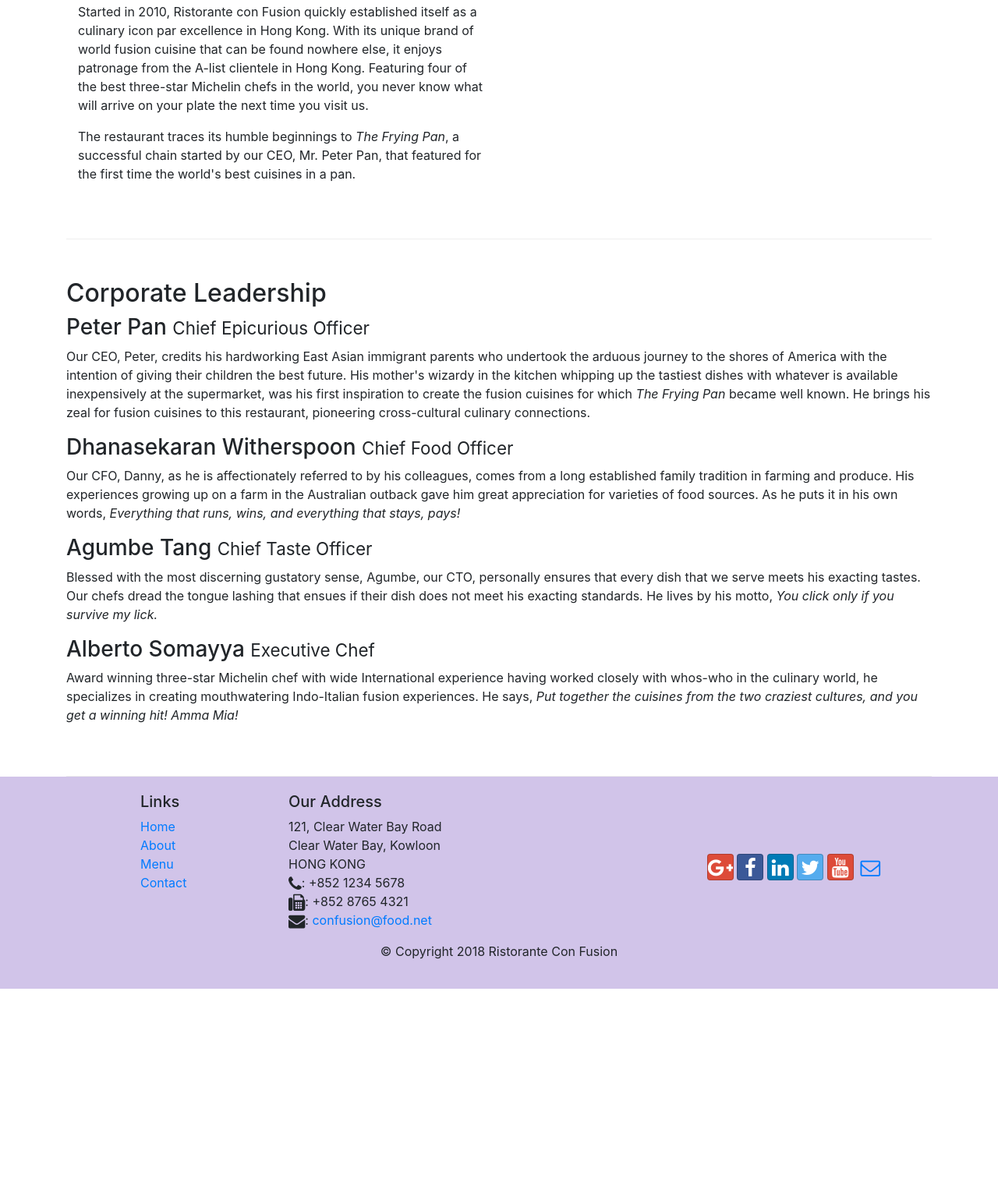
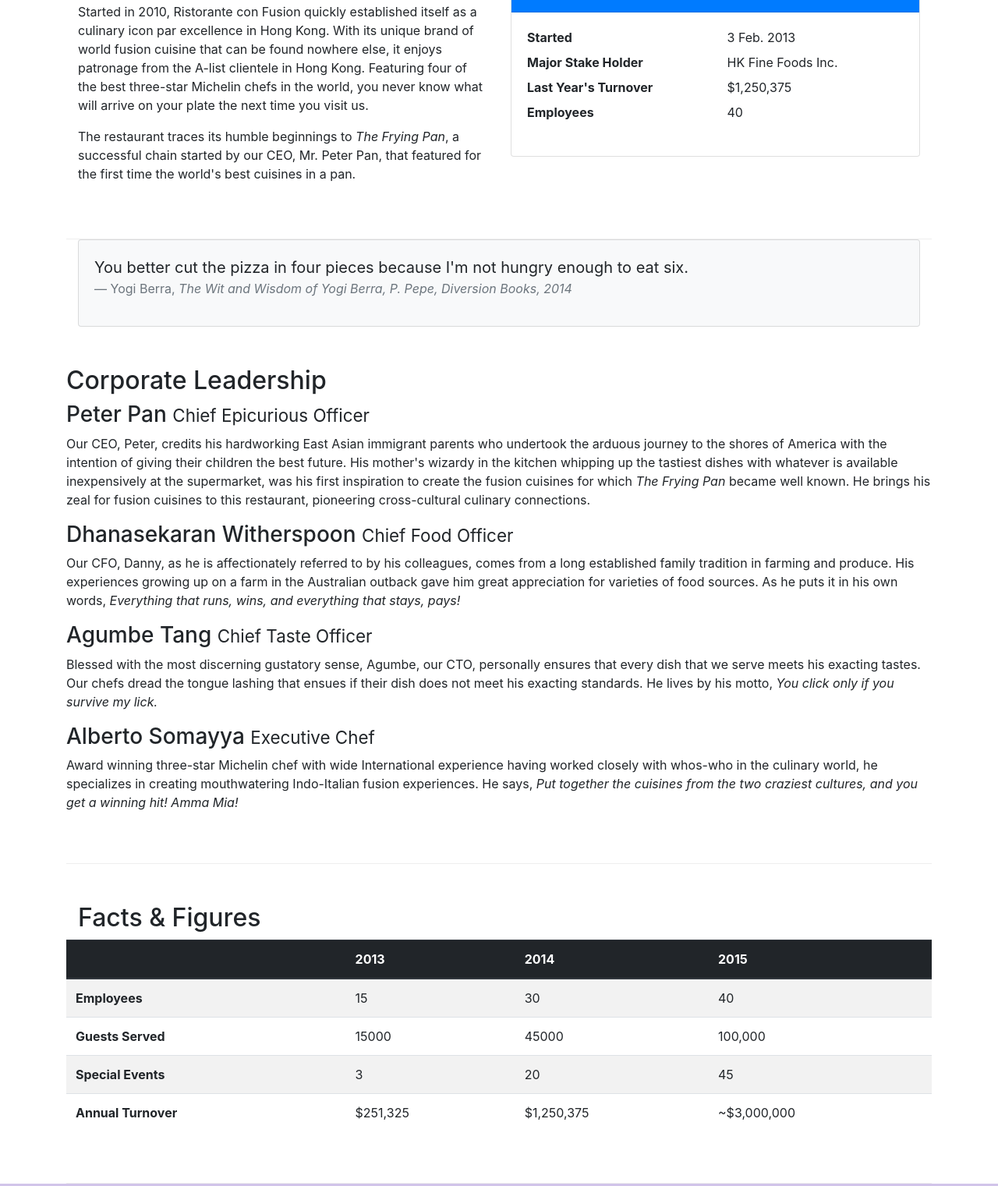
Before and after one commit to Nikhil-Gupta-prog/Bootstrap-practice, a website: page aboutus.html in a window 1280 px wide. Shown: the part 558-2079 px from the top of the page at 78% size. Before the commit the page ends 1826 px from the top, so only its background shows below. Drawn offline with nearby package versions, Linux system fonts and the light colour scheme.

Commit message:
Add tables and cards in aboutus page

```diff
--- a/aboutus.html
+++ b/aboutus.html
@@ -66,7 +66,35 @@
                 <p>Started in 2010, Ristorante con Fusion quickly established itself as a culinary icon par excellence in Hong Kong. With its unique brand of world fusion cuisine that can be found nowhere else, it enjoys patronage from the A-list clientele in Hong Kong.  Featuring four of the best three-star Michelin chefs in the world, you never know what will arrive on your plate the next time you visit us.</p>
                 <p>The restaurant traces its humble beginnings to <em>The Frying Pan</em>, a successful chain started by our CEO, Mr. Peter Pan, that featured for the first time the world's best cuisines in a pan.</p>
             </div>
-            <div col-12 col-sm>
+
+            <div class="col-12 col-sm-6">
+                <div class="card">
+                    <h3 class="card-header bg-primary text-white">Facts At a Glance</h3>
+                    <div class="card-body">
+                        <dl class="row">
+                            <dt class="col-6">Started</dt>
+                            <dd class="col-6">3 Feb. 2013</dd>
+                            <dt class="col-6">Major Stake Holder</dt>
+                            <dd class="col-6">HK Fine Foods Inc.</dd>
+                            <dt class="col-6">Last Year's Turnover</dt>
+                            <dd class="col-6">$1,250,375</dd>
+                            <dt class="col-6">Employees</dt>
+                            <dd class="col-6">40</dd>
+                        </dl>
+                    </div>
+                </div>
+            </div>
+        </div>
+        <div class="col-12">
+            <div class="card card-body bg-light">
+                <blockquote class="blockquote">
+                    <p class="mb-0">You better cut the pizza in four pieces because
+                        I'm not hungry enough to eat six.</p>
+                    <footer class="blockquote-footer">Yogi Berra,
+                        <cite title="Source Title">The Wit and Wisdom of Yogi Berra,
+                        P. Pepe, Diversion Books, 2014</cite>
+                    </footer>
+                </blockquote>
             </div>
         </div>
 
@@ -84,6 +112,53 @@
                 <p class="d-none d-sm-block">Award winning three-star Michelin chef with wide International experience having worked closely with whos-who in the culinary world, he specializes in creating mouthwatering Indo-Italian fusion experiences. He says, <em>Put together the cuisines from the two craziest cultures, and you get a winning hit! Amma Mia!</em></p>
             </div>
        </div>
+
+       <div class="row row-content">
+            <div class="col-12 col-sm-9">
+                <h2>Facts &amp; Figures</h2>
+            </div>
+            <div class="col-12 col-sm-3"></div>
+
+
+        <div class="table-responsive">
+            <table class="table table-striped">
+                <thead class="thead-dark">
+                    <tr>
+                        <th>&nbsp;</th>
+                        <th>2013</th>
+                        <th>2014</th>
+                        <th>2015</th>
+                    </tr>
+                </thead>
+                <tbody>
+                    <tr>
+                        <th>Employees</th>
+                        <td>15</td>
+                        <td>30</td>
+                        <td>40</td>
+                    </tr>
+                    <tr>
+                        <th>Guests Served</th>
+                        <td>15000</td>
+                        <td>45000</td>
+                        <td>100,000</td>
+                    </tr>
+                    <tr>
+                        <th>Special Events</th>
+                        <td>3</td>
+                        <td>20</td>
+                        <td>45</td>
+                    </tr>
+                    <tr>
+                        <th>Annual Turnover</th>
+                        <td>$251,325</td>
+                        <td>$1,250,375</td>
+                        <td>~$3,000,000</td>
+                    </tr>
+                </tbody>
+            </table>
+        </div>
+      </div>
 
     </div>
 
```
